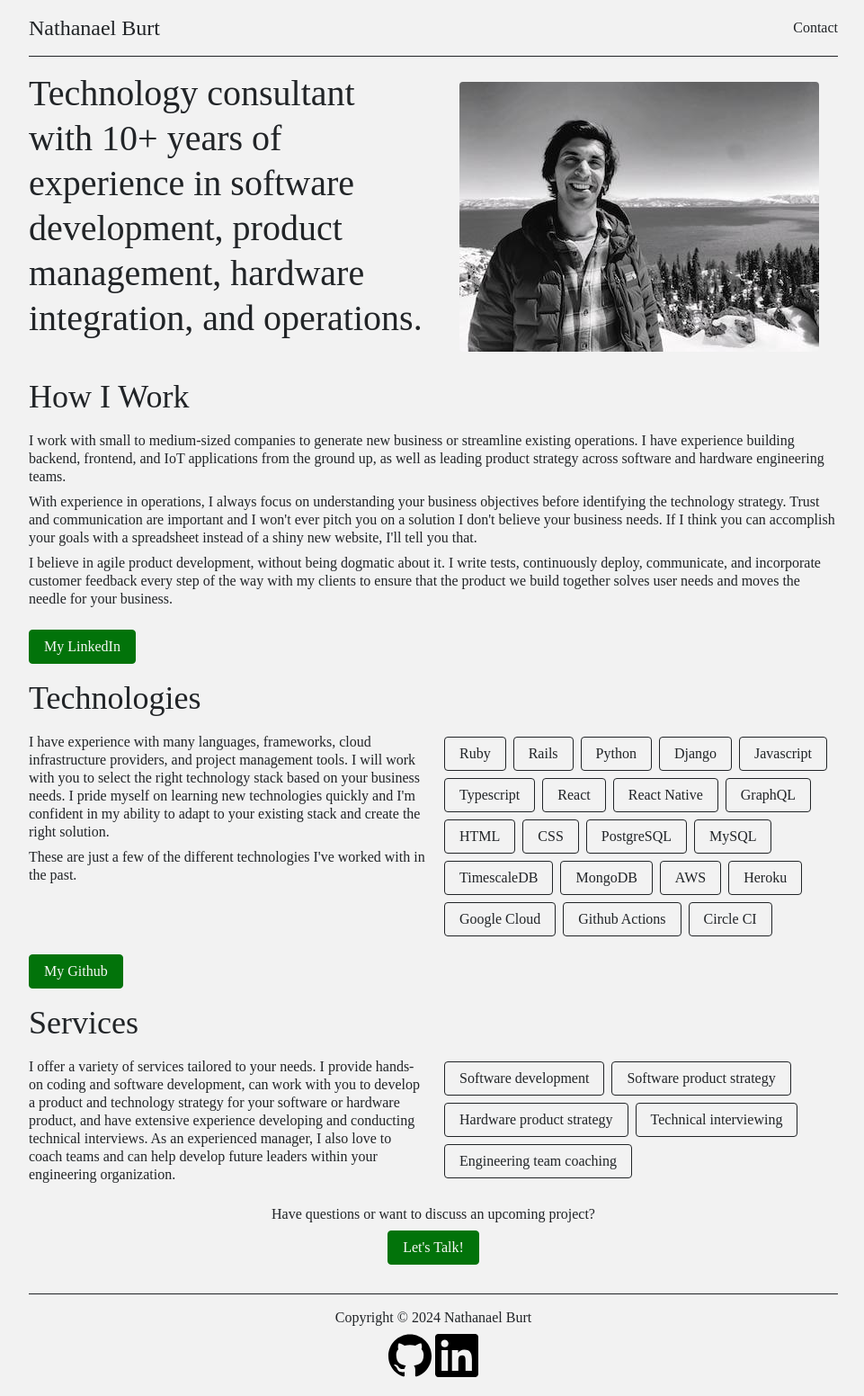
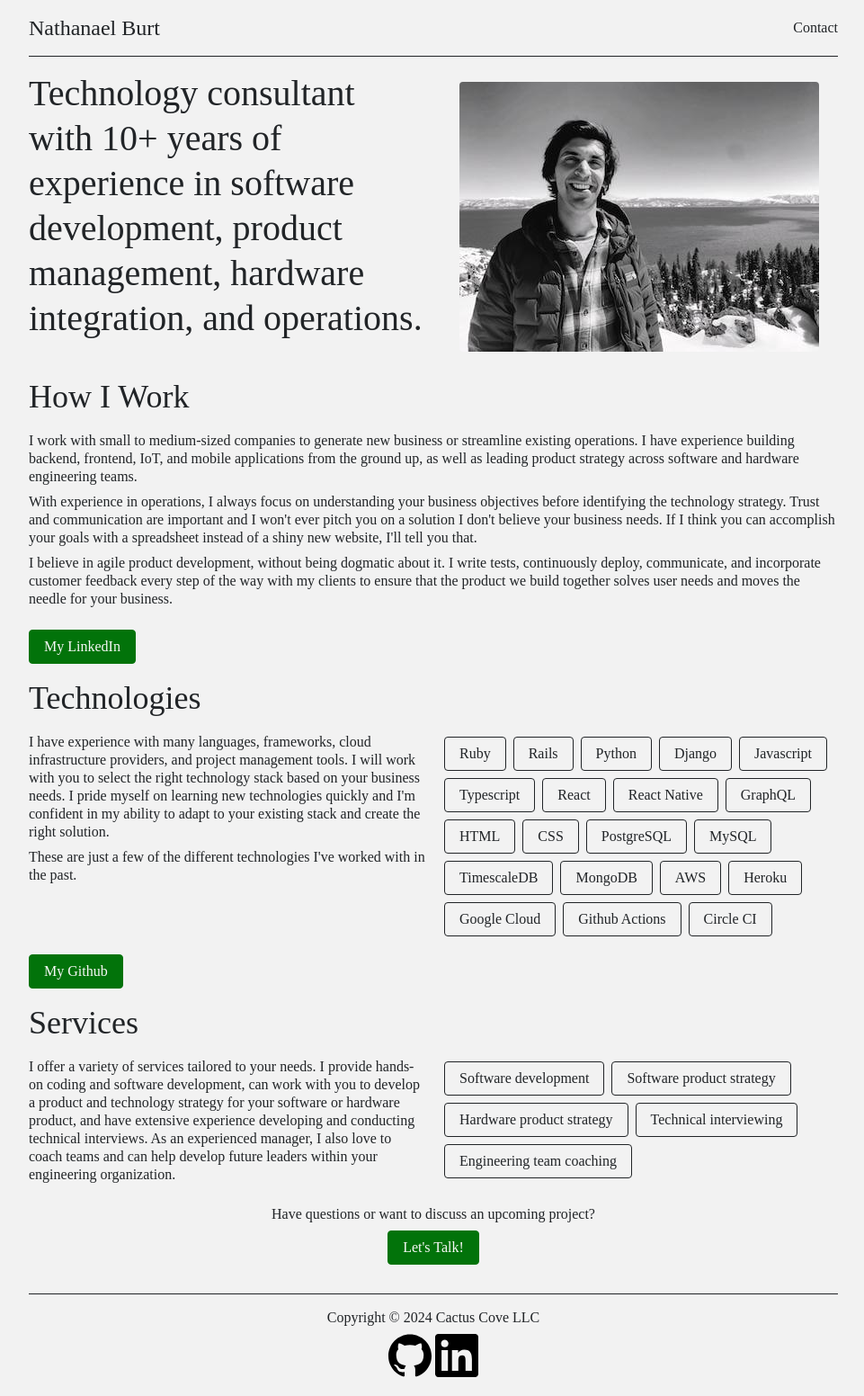
Before and after one commit to nburt/nburt.github.io, a Jekyll site: the page built from index.html, in a window 1280 px wide. Shown: the whole page at 90% size, without its empty margins (158-1119 px from the left). Built offline with Jekyll 4.4.1, drawn with Linux system fonts in a browser that asks for light colours.

Commit message:
update w/ llc

```diff
--- a/_includes/footer.html
+++ b/_includes/footer.html
@@ -1,6 +1,6 @@
 <footer class="footer">
     <div class="footer-content">
-        <p>Copyright © {{ 'now' | date: "%Y" }} Nathanael Burt</p>
+        <p>Copyright © {{ 'now' | date: "%Y" }} Cactus Cove LLC</p>
         <a
                 class="social-link"
                 href="https://github.com/nburt"
--- a/index.html
+++ b/index.html
@@ -22,7 +22,7 @@
         <h2>How I Work</h2>
         <p>
             I work with small to medium-sized companies to generate new business or streamline existing operations. I
-            have experience building backend, frontend, and IoT applications from the ground up, as
+            have experience building backend, frontend, IoT, and mobile applications from the ground up, as
             well as leading product strategy across software and hardware engineering teams.
         </p>
         <p>
```
Also changed, not shown: other parts of index.html (+1 -1 lines), 1 other file.
